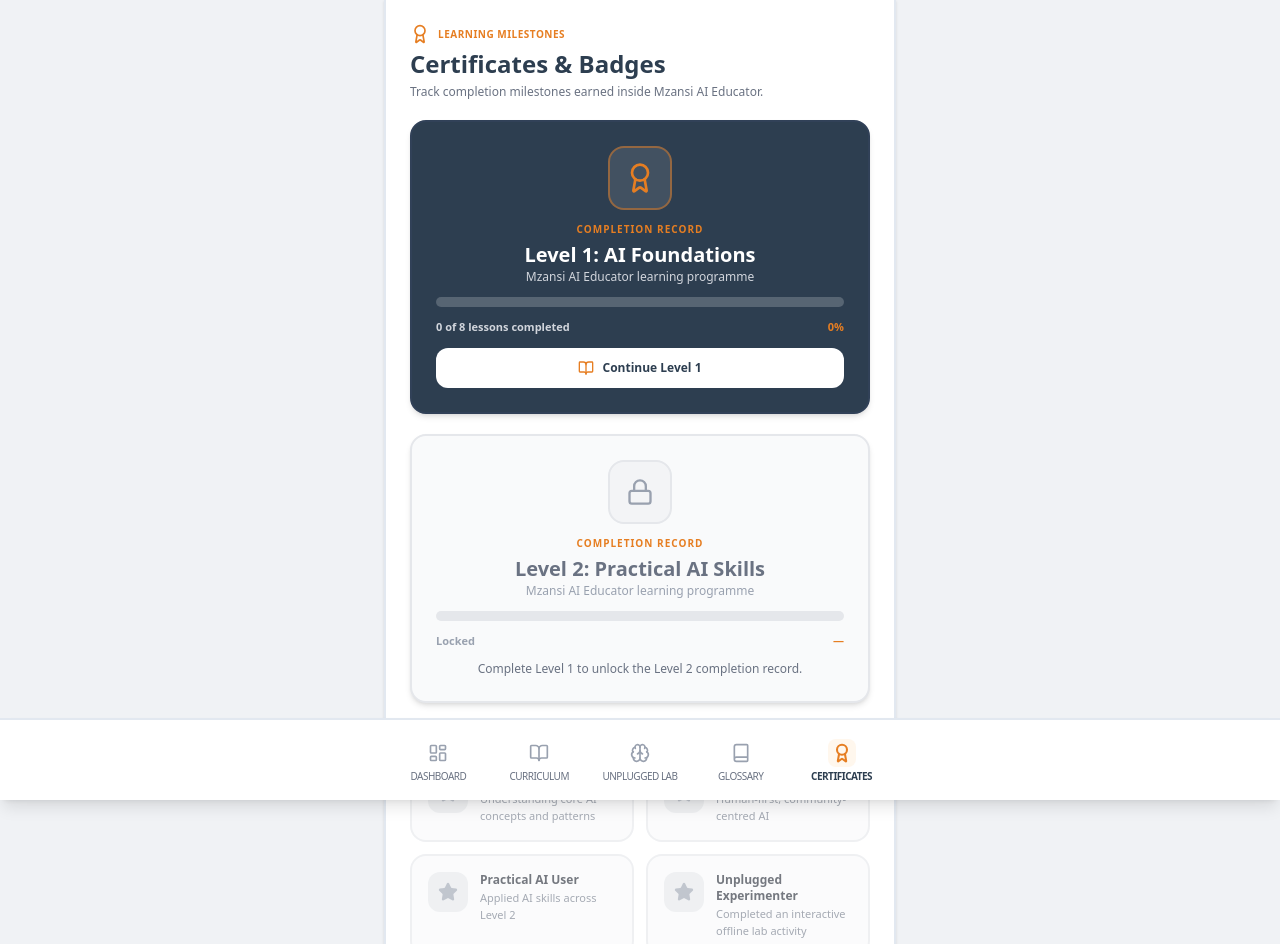
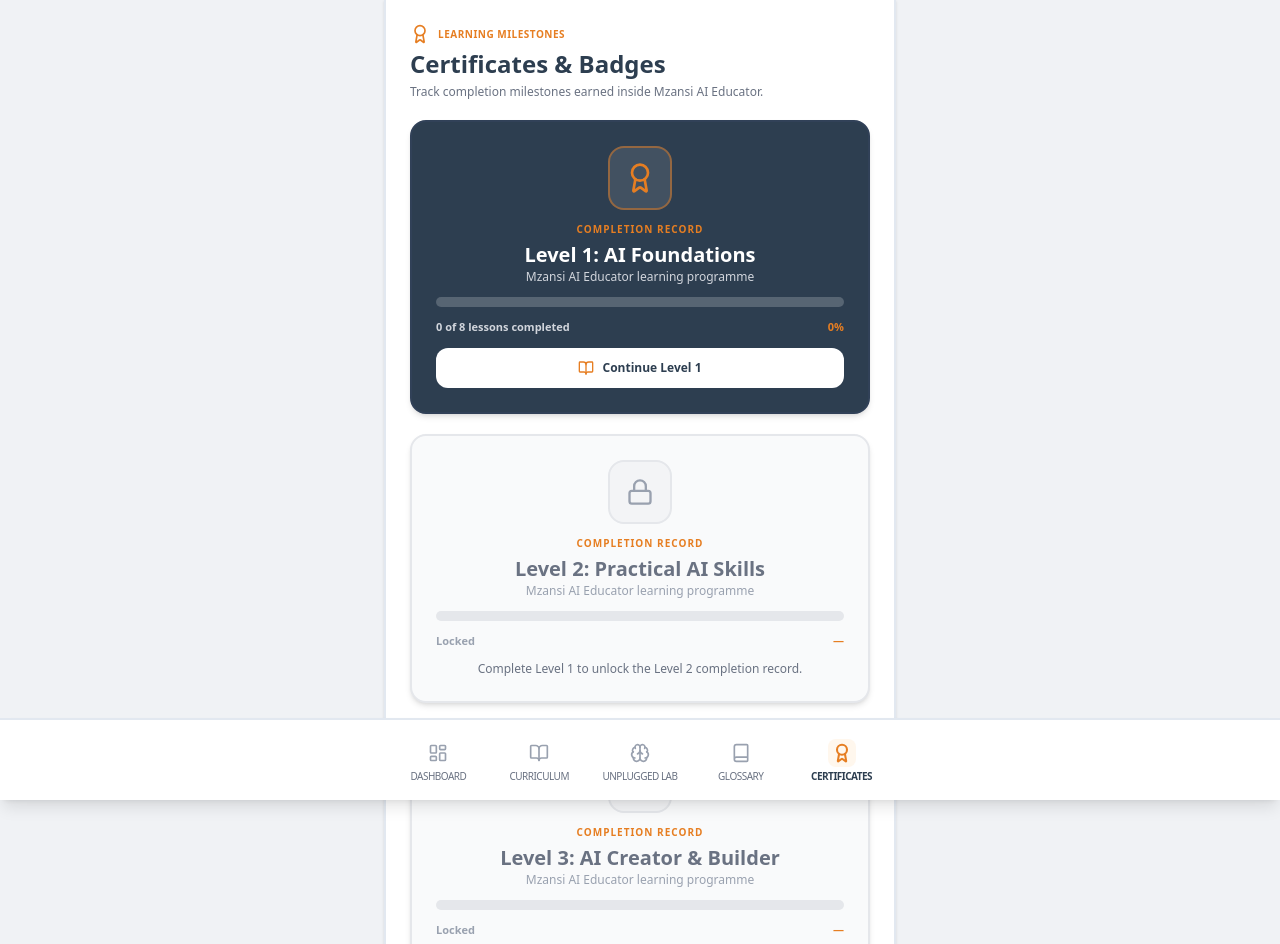
Before and after one commit to marcdiedricks/mzansi-ai-educator, a React (Vite) app: page /mzansi-ai-educator/certificates in a window 1280 px wide. Shown: the top 944 px of the page. Built offline with nearby package versions, Linux system fonts and the light colour scheme.

Commit message:
BUILD L3-11A: add real Level 3 completion record without preview contamination

```diff
--- a/src/pages/Certificates.tsx
+++ b/src/pages/Certificates.tsx
@@ -4,7 +4,7 @@
 import { getUserProgress } from '../lib/progress';
 import { getOnboardingData } from '../lib/storage';
 import { lessons } from '../lib/curriculum/data';
-import { LEVEL_TWO_MODULES } from '../lib/programmeLevels';
+import { LEVEL_TWO_MODULES, LEVEL_THREE_MODULES } from '../lib/programmeLevels';
 
 export function Certificates() {
   const navigate = useNavigate();
@@ -19,22 +19,26 @@
 
   const level1Ids = lessons.filter((lesson) => lesson.levelId === 'MZAIE-L1').map((lesson) => lesson.id);
   const level2Ids = LEVEL_TWO_MODULES.flatMap((module) => module.lessonId ? [module.lessonId] : []);
+  const level3Ids = LEVEL_THREE_MODULES.flatMap((module) => module.lessonId ? [module.lessonId] : []);
   const completed1 = level1Ids.filter((id) => progress.completedLessons.includes(id)).length;
   const completed2 = level2Ids.filter((id) => progress.completedLessons.includes(id)).length;
+  const completed3 = level3Ids.filter((id) => progress.completedLessons.includes(id)).length;
   const percent1 = Math.round((completed1 / Math.max(level1Ids.length, 1)) * 100);
   const percent2 = Math.round((completed2 / Math.max(level2Ids.length, 1)) * 100);
+  const percent3 = Math.round((completed3 / Math.max(level3Ids.length, 1)) * 100);
   const level1Complete = level1Ids.length > 0 && completed1 === level1Ids.length;
-  const level2Complete = level2Ids.length === LEVEL_TWO_MODULES.length && completed2 === level2Ids.length;
+  const level2Complete = level1Complete && level2Ids.length === LEVEL_TWO_MODULES.length && completed2 === level2Ids.length;
+  const level3Complete = level2Complete && level3Ids.length === LEVEL_THREE_MODULES.length && completed3 === level3Ids.length;
   const learnerLabel = onboarding?.goal ? 'Mzansi AI Scholar' : 'AI Explorer';
 
-  const CompletionCard = ({ level, title, completed, total, percent, unlocked }: { level: number; title: string; completed: boolean; total: number; percent: number; unlocked: boolean }) => (
+  const CompletionCard = ({ level, title, completed, total, completedCount, percent, unlocked, lockedMessage }: { level: number; title: string; completed: boolean; total: number; completedCount: number; percent: number; unlocked: boolean; lockedMessage: string }) => (
     <div className={`rounded-2xl p-6 text-center shadow-md relative overflow-hidden border-2 ${unlocked ? 'bg-[#2D3E50] text-white border-slate-700' : 'bg-gray-50 text-gray-500 border-gray-200'}`}>
       <div className="space-y-3">
         <div className={`w-16 h-16 rounded-2xl flex items-center justify-center mx-auto border-2 ${unlocked ? 'bg-white/10 border-[#E67E22]/50' : 'bg-gray-100 border-gray-200'}`}>{unlocked ? <Award className="w-8 h-8 text-[#E67E22]" /> : <Lock className="w-7 h-7 text-gray-400" />}</div>
         <div><span className="text-[10px] font-bold uppercase tracking-widest text-[#E67E22] block mb-1">Completion Record</span><h2 className="text-xl font-bold">Level {level}: {title}</h2><p className={`text-xs ${unlocked ? 'text-gray-300' : 'text-gray-400'}`}>Mzansi AI Educator learning programme</p></div>
         <div className={`w-full rounded-full h-2.5 overflow-hidden ${unlocked ? 'bg-white/20' : 'bg-gray-200'}`}><div className="bg-[#E67E22] h-full rounded-full" style={{ width: `${unlocked ? percent : 0}%` }} /></div>
-        <div className={`flex items-center justify-between text-[11px] font-bold ${unlocked ? 'text-gray-300' : 'text-gray-400'}`}><span>{unlocked ? `${Math.round((percent / 100) * total)} of ${total} lessons completed` : 'Locked'}</span><span className="text-[#E67E22]">{unlocked ? `${percent}%` : '—'}</span></div>
-        {unlocked && completed ? <div className="bg-white/10 p-3 rounded-xl border border-white/20 text-left"><div className="flex items-center gap-2 text-emerald-300 font-bold text-xs mb-1"><CheckCircle2 className="w-4 h-4" /> Level {level} completed</div><p className="text-[10px] text-gray-300 leading-relaxed">{learnerLabel} has completed all Level {level} lessons recorded on this device. This is an in-app completion record, not an externally accredited qualification.</p></div> : unlocked ? <button onClick={() => navigate('/learn')} className="w-full bg-white text-[#2D3E50] font-bold text-xs py-3 px-4 rounded-xl flex items-center justify-center gap-2"><BookOpen className="w-4 h-4 text-[#E67E22]" /> Continue Level {level}</button> : <p className="text-xs text-gray-500">Complete Level 1 to unlock the Level 2 completion record.</p>}
+        <div className={`flex items-center justify-between text-[11px] font-bold ${unlocked ? 'text-gray-300' : 'text-gray-400'}`}><span>{unlocked ? `${completedCount} of ${total} lessons completed` : 'Locked'}</span><span className="text-[#E67E22]">{unlocked ? `${percent}%` : '—'}</span></div>
+        {unlocked && completed ? <div className="bg-white/10 p-3 rounded-xl border border-white/20 text-left"><div className="flex items-center gap-2 text-emerald-300 font-bold text-xs mb-1"><CheckCircle2 className="w-4 h-4" /> Level {level} completed</div><p className="text-[10px] text-gray-300 leading-relaxed">{learnerLabel} has completed all Level {level} lessons recorded on this device. This is an in-app completion record, not an externally accredited qualification.</p></div> : unlocked ? <button onClick={() => navigate('/learn')} className="w-full bg-white text-[#2D3E50] font-bold text-xs py-3 px-4 rounded-xl flex items-center justify-center gap-2"><BookOpen className="w-4 h-4 text-[#E67E22]" /> Continue Level {level}</button> : <p className="text-xs text-gray-500">{lockedMessage}</p>}
       </div>
     </div>
   );
@@ -43,13 +47,15 @@
     <div className="p-4 sm:p-6 space-y-5 pb-24">
       <header><div className="flex items-center gap-2 text-[#E67E22] mb-1"><Award className="w-5 h-5" /><span className="text-[10px] font-bold uppercase tracking-wider">Learning Milestones</span></div><h1 className="text-2xl font-bold text-[#2D3E50] mb-1">Certificates & Badges</h1><p className="text-xs font-medium text-gray-500">Track completion milestones earned inside Mzansi AI Educator.</p></header>
 
-      <CompletionCard level={1} title="AI Foundations" completed={level1Complete} total={level1Ids.length} percent={percent1} unlocked={true} />
-      <CompletionCard level={2} title="Practical AI Skills" completed={level2Complete} total={level2Ids.length} percent={percent2} unlocked={level1Complete} />
+      <CompletionCard level={1} title="AI Foundations" completed={level1Complete} total={level1Ids.length} completedCount={completed1} percent={percent1} unlocked={true} lockedMessage="" />
+      <CompletionCard level={2} title="Practical AI Skills" completed={level2Complete} total={level2Ids.length} completedCount={completed2} percent={percent2} unlocked={level1Complete} lockedMessage="Complete Level 1 to unlock the Level 2 completion record." />
+      <CompletionCard level={3} title="AI Creator & Builder" completed={level3Complete} total={level3Ids.length} completedCount={completed3} percent={percent3} unlocked={level2Complete} lockedMessage="Complete Levels 1 and 2 as a learner to unlock the Level 3 completion record. Test Preview does not count." />
 
       <section className="space-y-3"><h3 className="text-sm font-bold text-[#2D3E50]">Competency Badges</h3><div className="grid grid-cols-1 sm:grid-cols-2 gap-3">{[
         { id: 'b_ai', name: 'AI Foundations', desc: 'Understanding core AI concepts and patterns', earned: completed1 >= 1 },
         { id: 'b_ubuntu', name: 'Ubuntu Tech Ethics', desc: 'Human-first, community-centred AI', earned: completed1 >= 4 },
-        { id: 'b_apply', name: 'Practical AI User', desc: 'Applied AI skills across Level 2', earned: completed2 >= 4 },
+        { id: 'b_apply', name: 'Practical AI User', desc: 'Applied AI skills across Level 2', earned: level1Complete && completed2 >= 4 },
+        { id: 'b_create', name: 'Responsible AI Builder', desc: 'Creator and prototype skills across Level 3', earned: level2Complete && completed3 >= 4 },
         { id: 'b_lab', name: 'Unplugged Experimenter', desc: 'Completed an interactive offline lab activity', earned: progress.completedLabs.length >= 1 },
       ].map((badge) => <div key={badge.id} className={`p-4 rounded-2xl border-2 transition-all flex items-start gap-3 ${badge.earned ? 'bg-white border-[#E2E8F0] shadow-sm' : 'bg-gray-50 border-gray-200 opacity-60'}`}><div className={`w-10 h-10 rounded-xl flex items-center justify-center shrink-0 ${badge.earned ? 'bg-orange-50 text-[#E67E22]' : 'bg-gray-200 text-gray-400'}`}><Star className="w-5 h-5 fill-current" /></div><div><div className="flex items-center gap-1.5"><h4 className="font-bold text-xs text-[#1A202C]">{badge.name}</h4>{badge.earned && <CheckCircle2 className="w-3.5 h-3.5 text-emerald-600" />}</div><p className="text-[11px] text-gray-500 mt-0.5">{badge.desc}</p></div></div>)}</div></section>
     </div>
```
